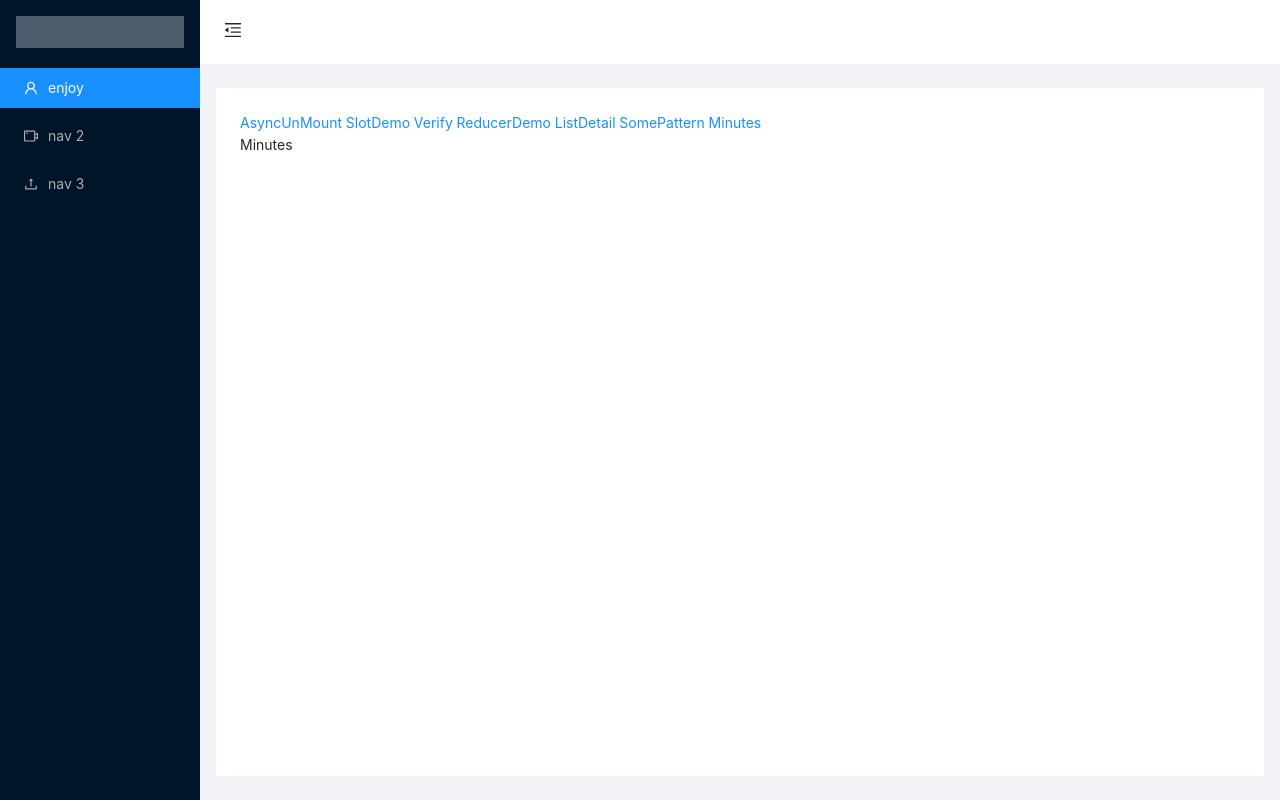
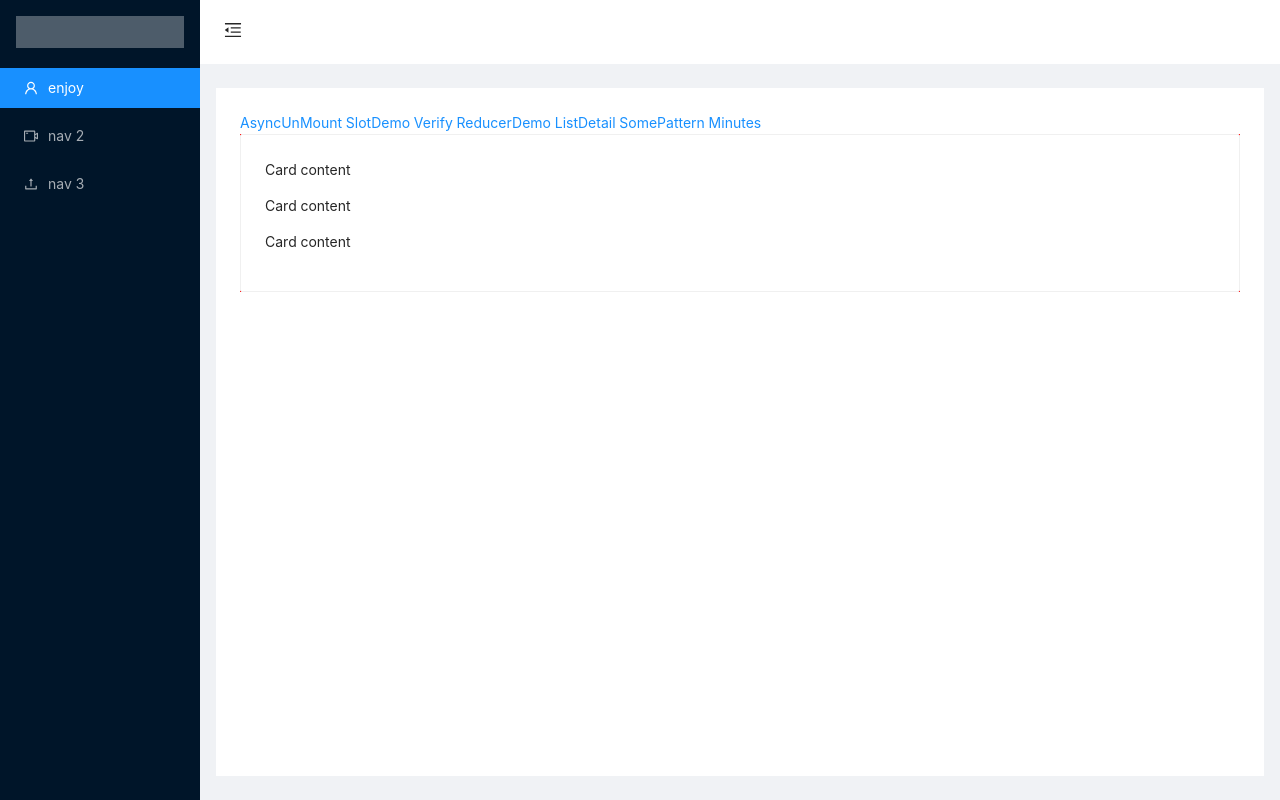
Before and after one commit to JKCamus/react-new-demo, a React (Create React App) app in the folder react-ts/: page /#/home/Minutes in a window 1280 px wide. Built offline with nearby package versions, Linux system fonts and the light colour scheme.

Commit message:
test: change

```diff
--- /dev/null
+++ b/react-ts/src/pages/Enjoy/components/Minutes/MinuteCard/index.tsx
@@ -0,0 +1,28 @@
+/*
+ * @Description:
+ * @version:
+ * @Author: camus
+ * @Date: 2021-10-18 09:51:58
+ * @LastEditors: camus
+ * @LastEditTime: 2021-10-18 10:00:47
+ */
+import React from 'react';
+import { Card } from 'antd';
+import { MinuteCardWrapper } from './styles';
+
+interface IProps {
+  loading?: boolean;
+}
+
+const MinuteCard: React.FC<IProps> = ({ loading }) => {
+  return (
+    <MinuteCardWrapper>
+      <Card loading={loading}>
+        <p>Card content</p>
+        <p>Card content</p>
+        <p>Card content</p>
+      </Card>
+    </MinuteCardWrapper>
+  );
+};
+export default MinuteCard;
--- /dev/null
+++ b/react-ts/src/pages/Enjoy/components/Minutes/MinuteCard/styles.ts
@@ -0,0 +1,5 @@
+import styled from 'styled-components';
+
+export const MinuteCardWrapper = styled.div`
+  background-color: red;
+`;
--- a/react-ts/src/pages/Enjoy/components/Minutes/index.tsx
+++ b/react-ts/src/pages/Enjoy/components/Minutes/index.tsx
@@ -4,11 +4,16 @@
  * @Author: camus
  * @Date: 2021-10-18 09:33:46
  * @LastEditors: camus
- * @LastEditTime: 2021-10-18 09:33:47
+ * @LastEditTime: 2021-10-18 10:00:39
  */
 import React from 'react';
+import MinuteCard from './MinuteCard';
 
 const Minutes: React.FC = (props) => {
-  return <div>Minutes</div>;
+  return (
+    <div>
+      <MinuteCard />
+    </div>
+  );
 };
 export default Minutes;
```
Also changed, not shown: 1 other file (tests, documents, lock files or other folders).
